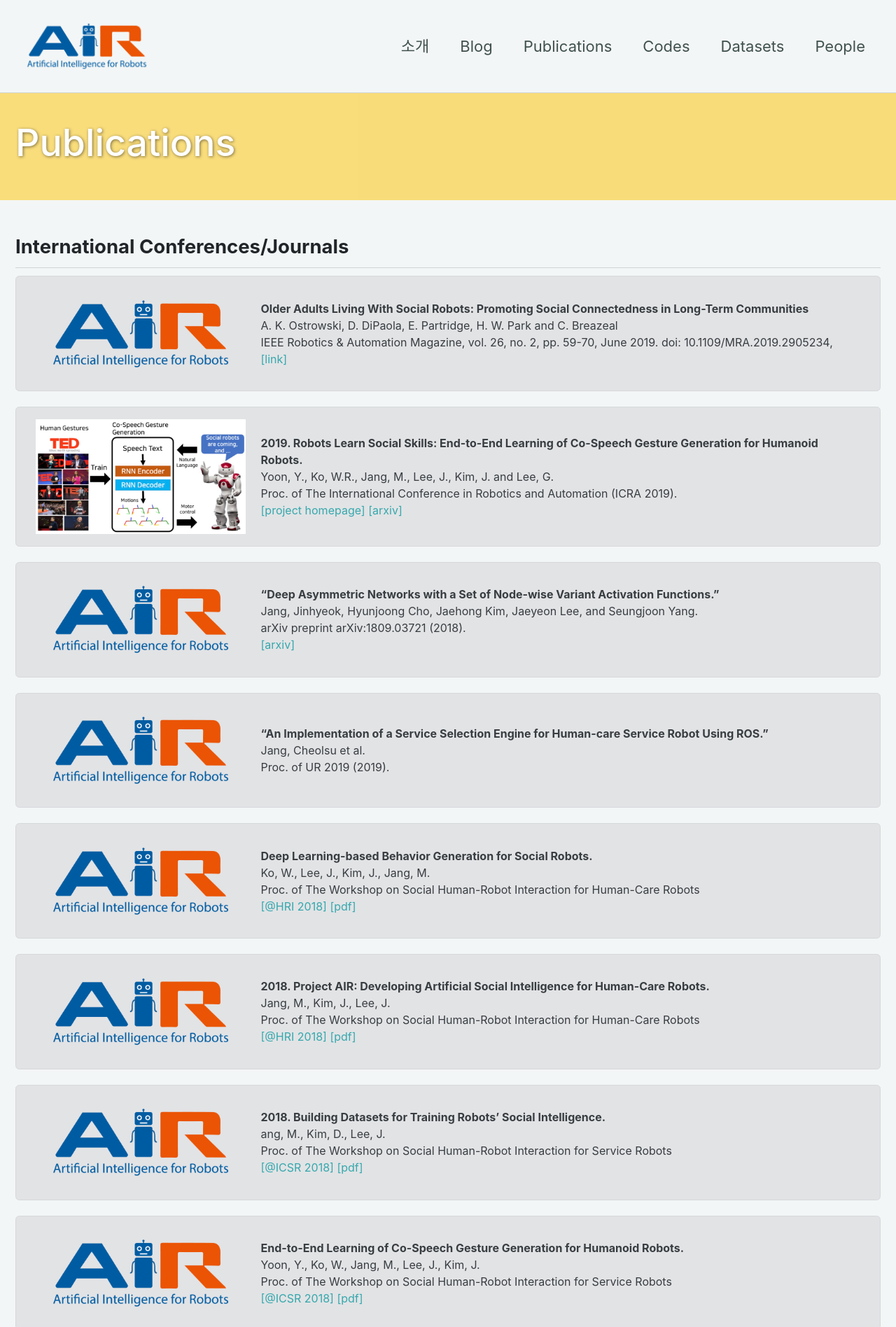
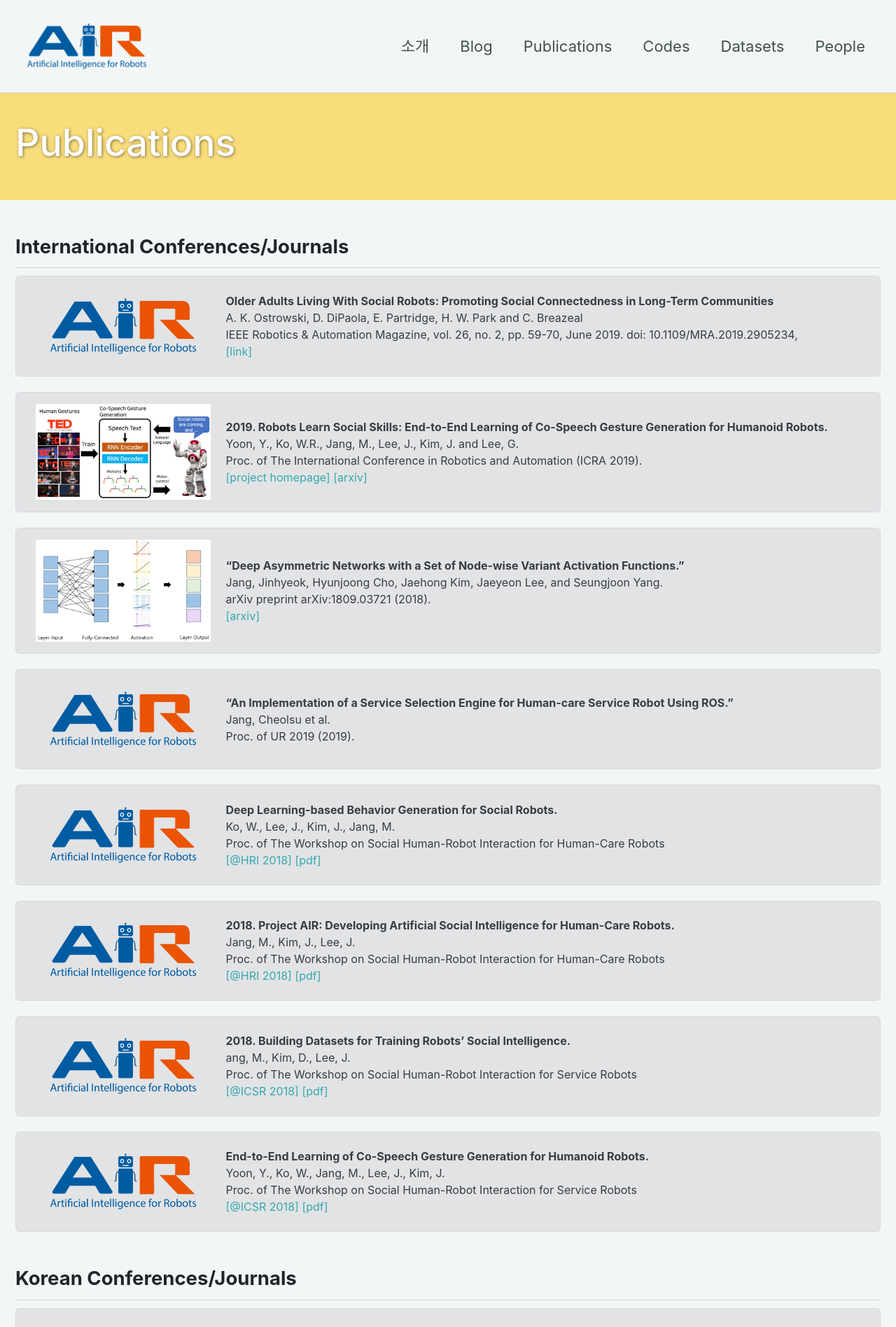
Before and after one commit to ai4robot/ai4robot.github.io, a Jekyll site: the page built from _pages/publications.md, in a window 1280 px wide. Shown: the top 1896 px of the page at 70% size. Built offline with Jekyll 4.4.1, drawn with Linux system fonts in a browser that asks for light colours; cached includes are drawn as plain includes; nearby versions of some CDN libraries.

Commit message:
a new publication image added

```diff
--- a/_data/publications.yml
+++ b/_data/publications.yml
@@ -20,6 +20,7 @@ main:
       - title: "“Deep Asymmetric Networks with a Set of Node-wise Variant Activation Functions.”"
         author: "Jang, Jinhyeok, Hyunjoong Cho, Jaehong Kim, Jaeyeon Lee, and Seungjoon Yang."
         academy: "arXiv preprint arXiv:1809.03721 (2018)."
+        image : "/assets/variant_activation_function.jpg"
         link:
           - name: "arxiv"
             url: "https://arxiv.org/abs/1809.03721"
--- a/_layouts/publications.html
+++ b/_layouts/publications.html
@@ -19,9 +19,9 @@ layout: splash
       <div class="alert alert-secondary" role="alert">
         <div class="media">
           {% if data.image %}
-          <img class="align-self-center mr-3 postimg" data-src="holder.js/80x80" alt="80x80" style="width: 300px;" src="{{data.image}}" data-holder-rendered="true">
+          <img class="align-self-center mr-3 postimg" data-src="holder.js/80x80" alt="80x80" style="width: 250px;" src="{{data.image}}" data-holder-rendered="true">
           {% else %}
-          <img class="align-self-center mr-3 postimg" data-src="holder.js/80x80" alt="80x80" style="width: 300px;" src="/assets/air.png" data-holder-rendered="true">
+          <img class="align-self-center mr-3 postimg" data-src="holder.js/80x80" alt="80x80" style="width: 250px;" src="/assets/air.png" data-holder-rendered="true">
           {% endif%}
           <div class="media-body" style="font-size: 16px;  margin: auto;">
             <b>{{data.title}}</b> <br>
```
Also changed, not shown: assets/variant_activation_function.jpg (added).
